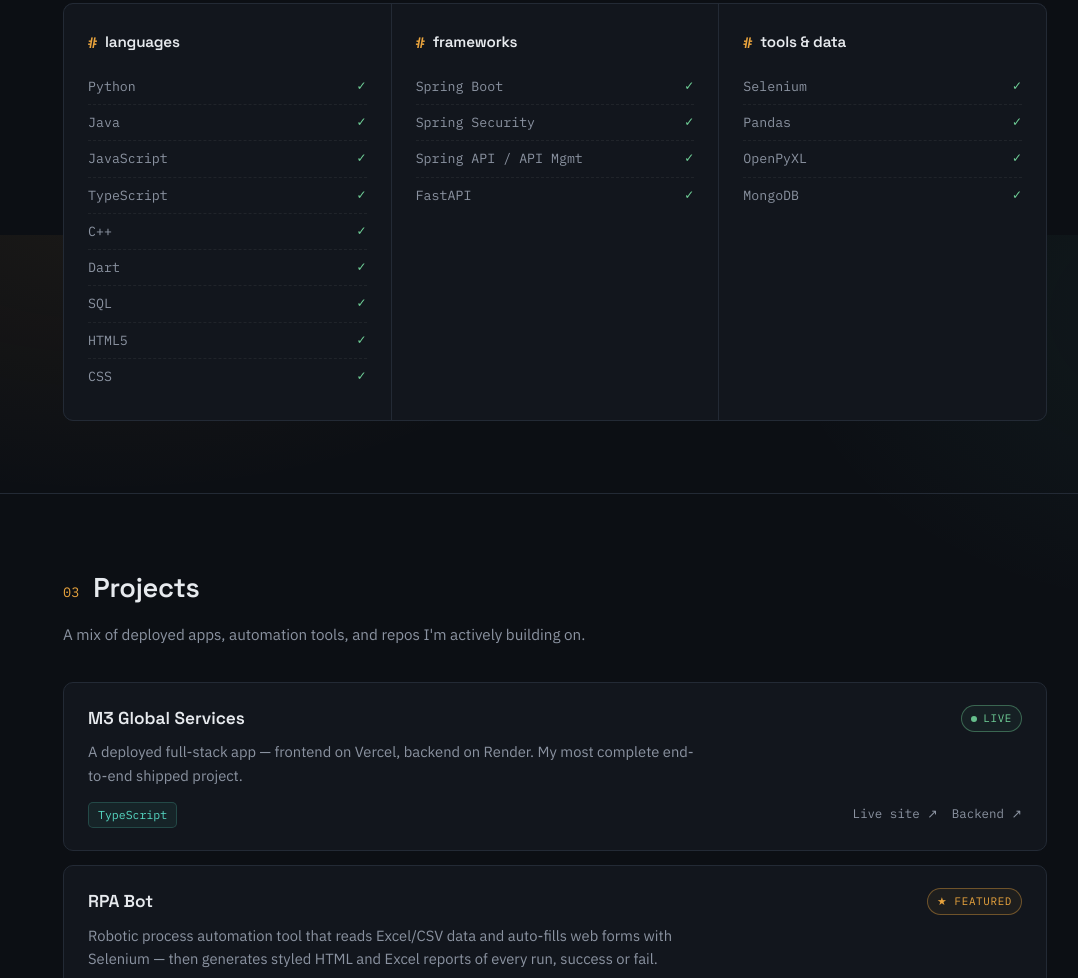
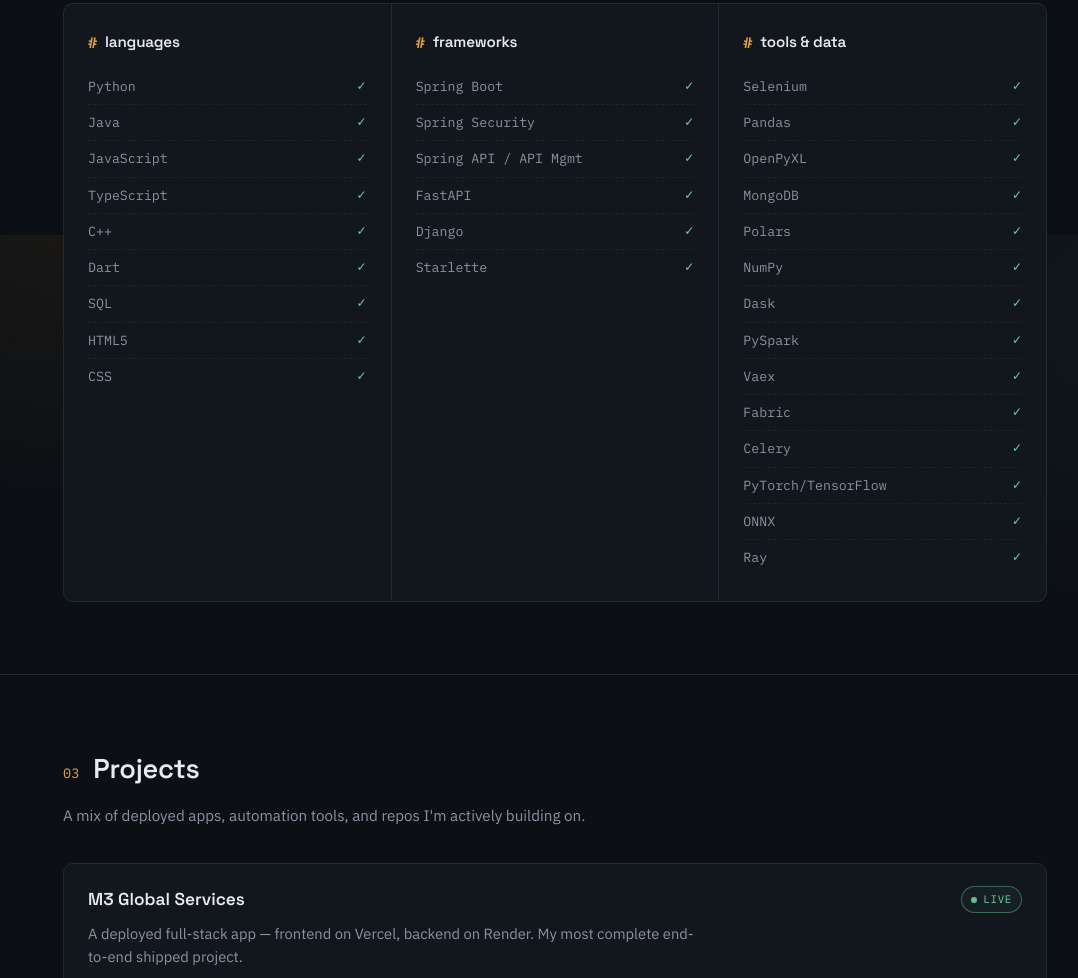
Before and after one commit to sameershaikwebdev-star/Sameer.dev, a plain HTML site: page index.html in a window 1280 px wide. Shown: the part 1365-2343 px from the top of the page, without its empty margins (85-1163 px from the left). Drawn offline with Linux system fonts and the light colour scheme.

Commit message:
Update skills list with additional technologies
Added new technologies and tools to the skills list.

```diff
--- a/index.html
+++ b/index.html
@@ -283,6 +283,8 @@
           <li>Spring Security</li>
           <li>Spring API / API Mgmt</li>
           <li>FastAPI</li>
+          <li>Django</li>
+          <li>Starlette</li>
         </ul>
       </div>
       <div class="skill-col">
@@ -292,6 +294,17 @@
           <li>Pandas</li>
           <li>OpenPyXL</li>
           <li>MongoDB</li>
+          <li>Polars</li>
+          <li>NumPy</li>
+          <li>Dask</li>
+          <li>PySpark</li>
+          <li>Vaex</li>
+          <li>Fabric</li>
+          <li>Celery</li>
+          <li>PyTorch/TensorFlow</li>
+          <li>ONNX</li>
+          <li>Ray</li>
+
         </ul>
       </div>
     </div>
```
